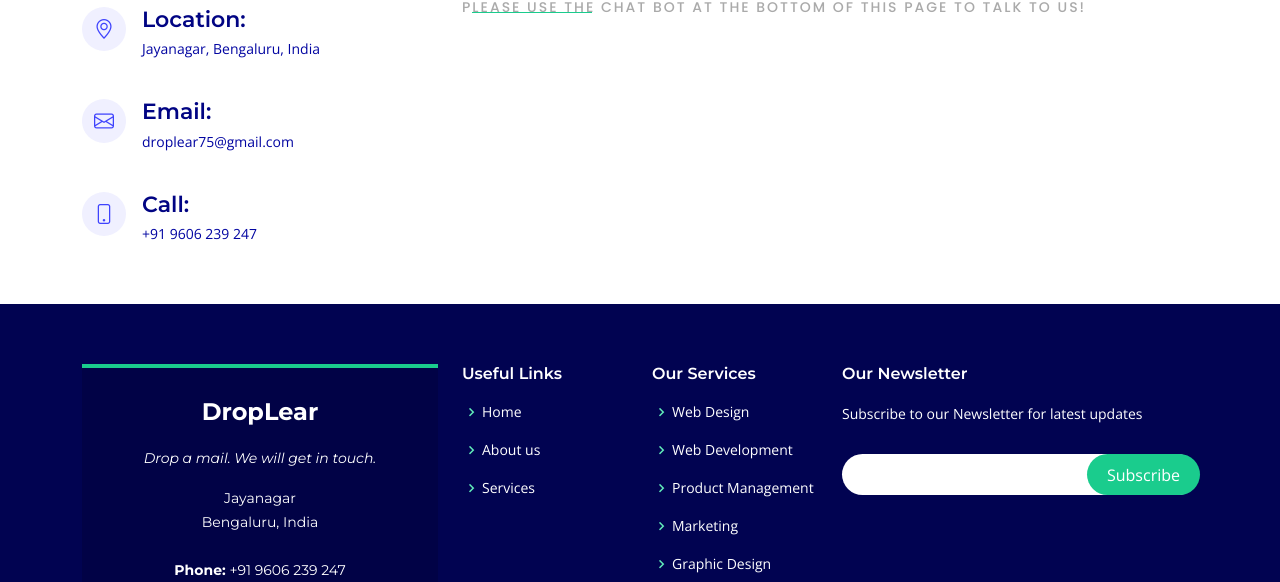
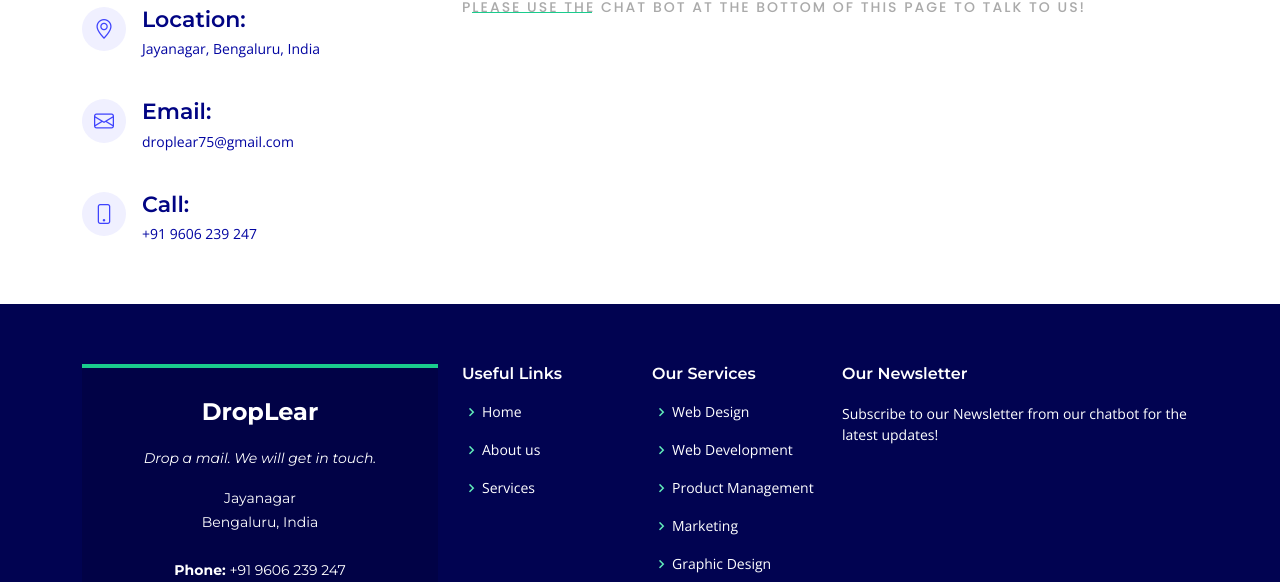
Before and after one commit to Shreesha99/fuzemantramain, a plain HTML site: page index.html in a window 1280 px wide. Shown: the part 4703-5285 px from the top of the page. Drawn offline with nearby package versions, Linux system fonts and the light colour scheme.

Commit message:
removing the newsletter

```diff
--- a/index.html
+++ b/index.html
@@ -630,12 +630,12 @@
 
           <div class="col-lg-4 col-md-6 footer-newsletter">
             <h4>Our Newsletter</h4>
-            <p>Subscribe to our Newsletter for latest updates</p>
-            <form id="newsletter-form" action="javascript:void(0);" method="post">
+            <p>Subscribe to our Newsletter from our chatbot for the latest updates!</p>
+            <!-- <form id="newsletter-form" action="javascript:void(0);" method="post">
               <input type="email" name="email" id="email" required>
               <input type="submit" value="Subscribe">
             </form>
-            <div id="subscription-message"></div>
+            <div id="subscription-message"></div> -->
           </div>
 
         </div>
```
